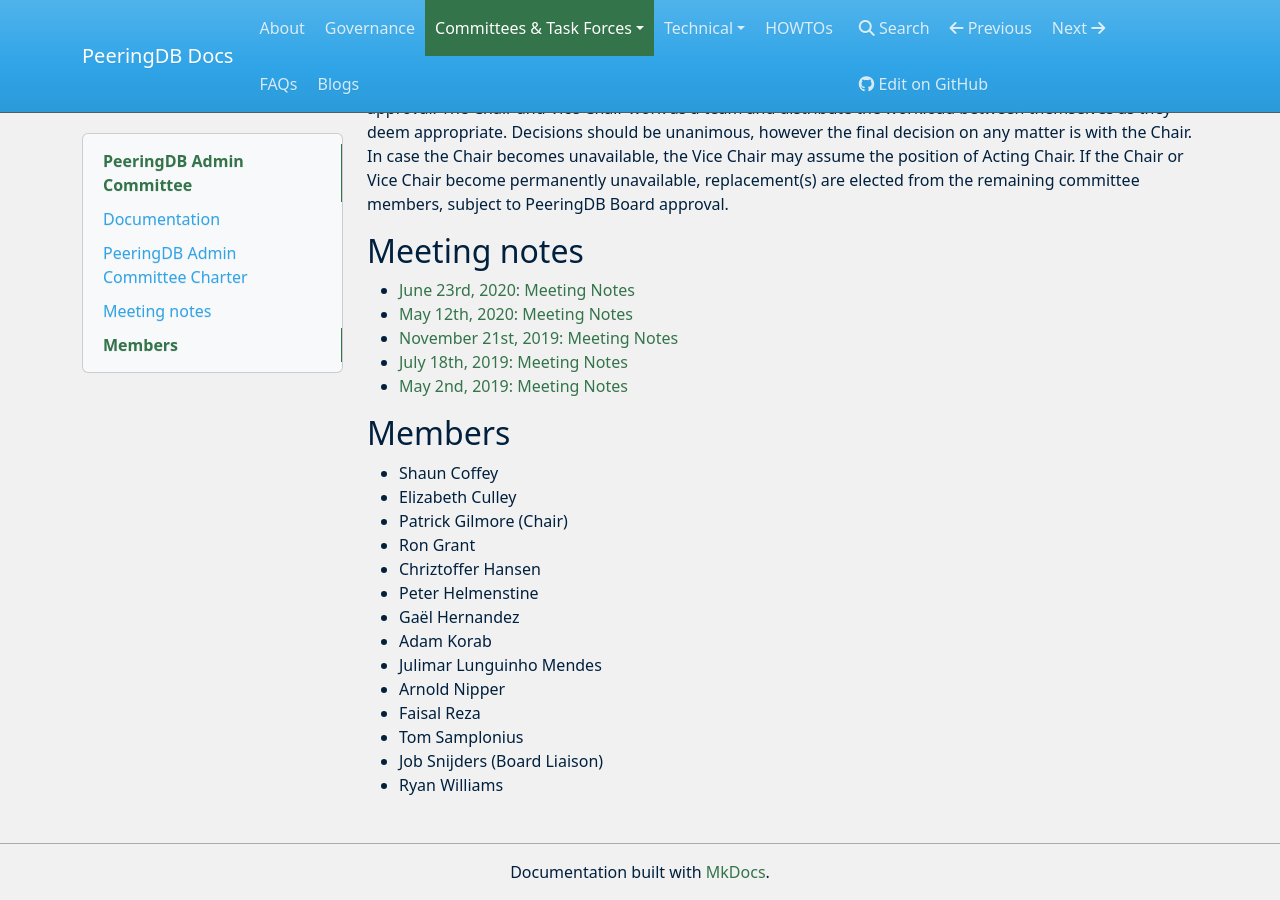
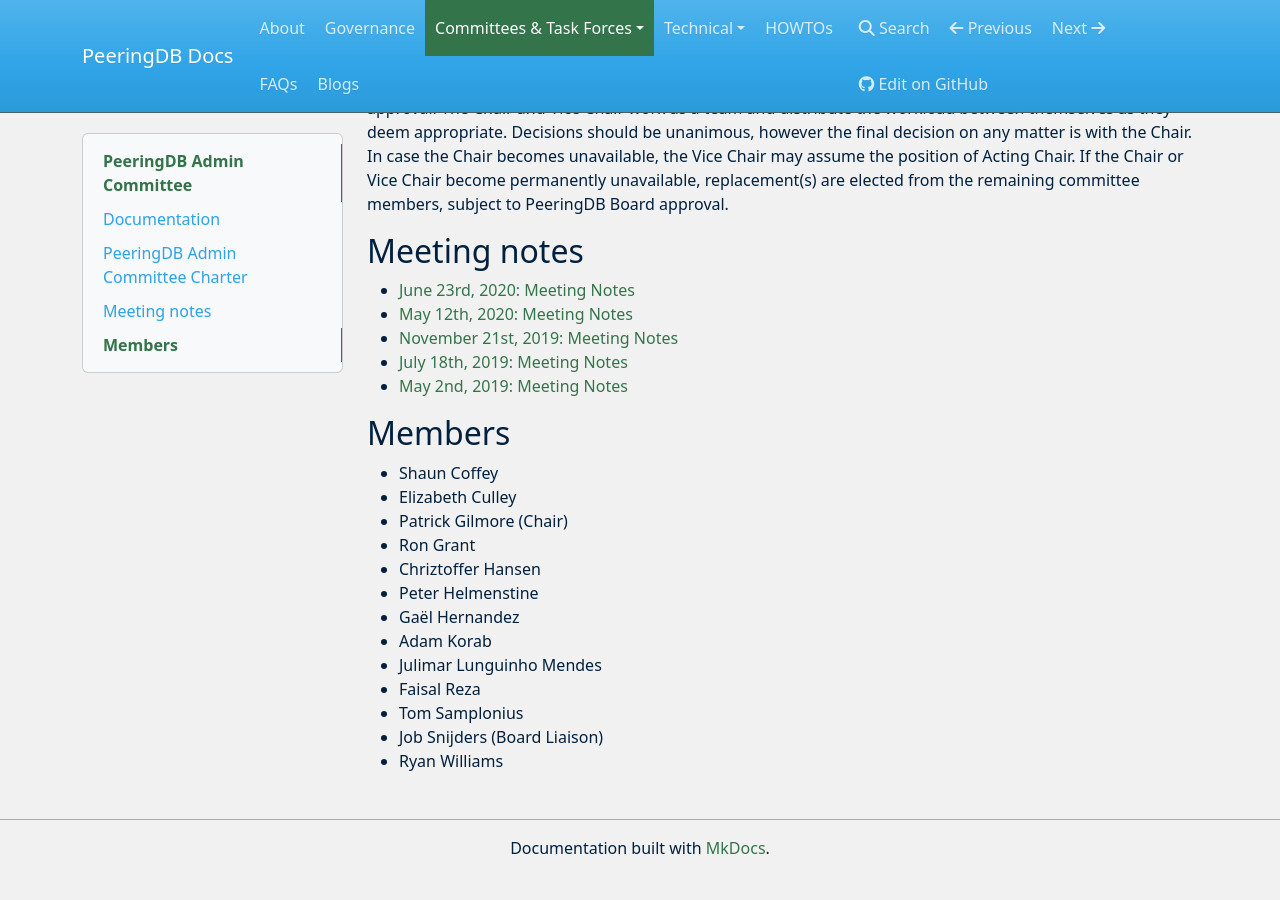
Before and after one commit to peeringdb/docs, an MkDocs documentation site: the page built from docs/committee/admin/index.md, in a window 1280 px wide and 900 px high, scrolled down 1993 px. Built offline with MkDocs 1.6.1, drawn with Linux system fonts in a browser that asks for light colours; nearby versions of some CDN libraries; after the commit the page ends 2869 px from its top, so only the background shows below that.

Commit message:
Remove Arnold from AC.

```diff
--- a/docs/committee/admin/index.md
+++ b/docs/committee/admin/index.md
@@ -27,7 +27,6 @@
 - Gaël Hernandez
 - Adam Korab
 - Julimar Lunguinho Mendes
-- Arnold Nipper
 - Faisal Reza
 - Tom Samplonius
 - Job Snijders (Board Liaison)
```
